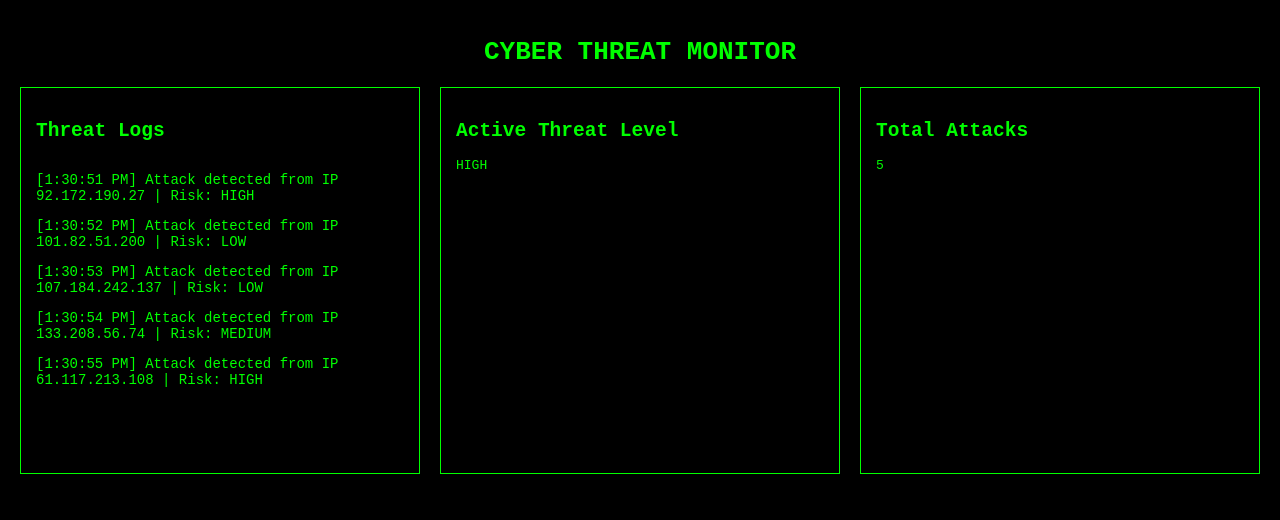
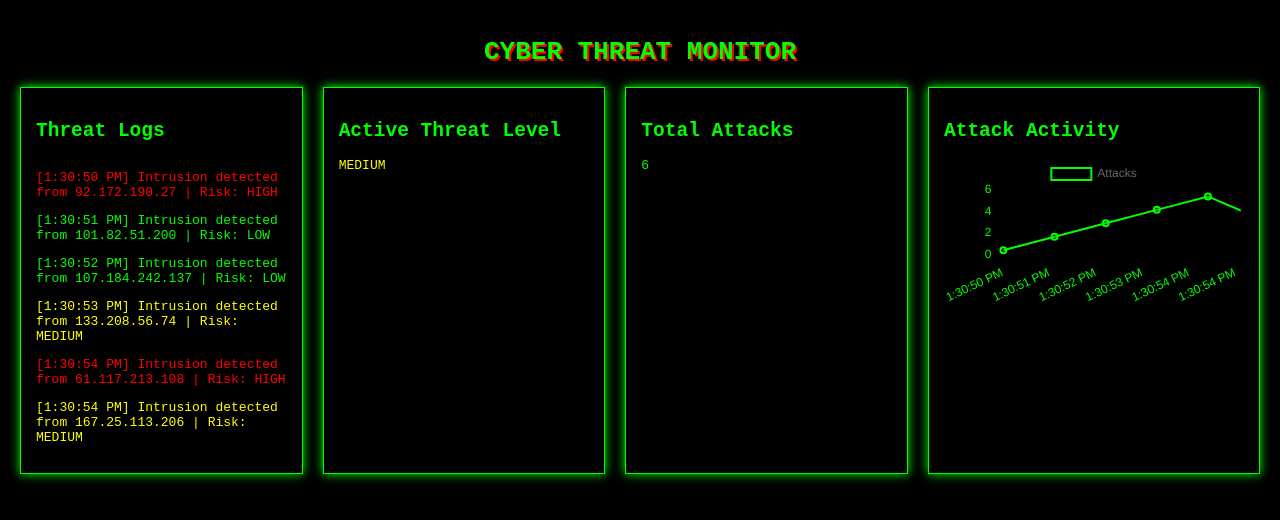
Before and after one commit to arthurdnz-dev/Cyber-Threat-Dashboard, a plain HTML site: page index.html in a window 1280 px wide. Drawn offline with nearby package versions, Linux system fonts and the light colour scheme.

Commit message:
adicionando tabelas, mudando as cores e arrumando alguns bugs

```diff
--- a/index.html
+++ b/index.html
@@ -27,11 +27,15 @@
                 <h2>Total Attacks</h2>
                 <p id="attackCount">0</p>
             </div>
+            <div class="card">
+            <h2>Attack Activity</h2>
+            <canvas id="attackChart"></canvas>
+</div>
 
         </div>
 
     </div>
-
+    <script src="https://cdn.jsdelivr.net/npm/chart.js"></script>
     <script src="script.js"></script>
 </body>
 </html>
--- a/script.js
+++ b/script.js
@@ -3,15 +3,45 @@ const threatLevel = document.getElementById("threatLevel");
 const attackCount = document.getElementById("attackCount");
 
 let count = 0;
+let attackData = [];
+
+// SOM DE ALERTA
+const alertSound = new Audio("https://www.soundjay.com/button/beep-07.wav");
+
+// CONFIG GRÁFICO
+const ctx = document.getElementById('attackChart').getContext('2d');
+
+const attackChart = new Chart(ctx, {
+    type: 'line',
+    data: {
+        labels: [],
+        datasets: [{
+            label: 'Attacks',
+            data: [],
+            borderColor: '#00ff00',
+            borderWidth: 2,
+            fill: false
+        }]
+    },
+    options: {
+        responsive: true,
+        scales: {
+            x: { ticks: { color: '#00ff00' } },
+            y: { ticks: { color: '#00ff00' } }
+        }
+    }
+});
 
 function generateLog() {
     const ip = `${random(1,255)}.${random(1,255)}.${random(1,255)}.${random(1,255)}`;
-    const risk = ["LOW", "MEDIUM", "HIGH"][random(0,2)];
+    const risks = ["LOW", "MEDIUM", "HIGH"];
+    const risk = risks[random(0,2)];
 
-    const log = `[${new Date().toLocaleTimeString()}] Attack detected from IP ${ip} | Risk: ${risk}`;
+    const logText = `[${new Date().toLocaleTimeString()}] Intrusion detected from ${ip} | Risk: ${risk}`;
 
     const p = document.createElement("p");
-    p.textContent = log;
+    p.textContent = logText;
+    p.classList.add(risk.toLowerCase());
 
     logs.appendChild(p);
     logs.scrollTop = logs.scrollHeight;
@@ -19,11 +49,40 @@ function generateLog() {
     count++;
     attackCount.textContent = count;
 
+    updateThreat(risk);
+    updateChart();
+}
+
+function updateThreat(risk) {
     threatLevel.textContent = risk;
+    threatLevel.classList.remove("low", "medium", "high", "alert");
+
+    if (risk === "LOW") {
+        threatLevel.classList.add("low");
+    } else if (risk === "MEDIUM") {
+        threatLevel.classList.add("medium");
+    } else {
+        threatLevel.classList.add("high", "alert");
+        alertSound.play(); // 🔊 toca som
+    }
+}
+
+function updateChart() {
+    const time = new Date().toLocaleTimeString();
+
+    attackChart.data.labels.push(time);
+    attackChart.data.datasets[0].data.push(count);
+
+    if (attackChart.data.labels.length > 10) {
+        attackChart.data.labels.shift();
+        attackChart.data.datasets[0].data.shift();
+    }
+
+    attackChart.update();
 }
 
 function random(min, max) {
     return Math.floor(Math.random() * (max - min + 1)) + min;
 }
 
-setInterval(generateLog, 1000);
+setInterval(generateLog, 800);
--- a/style.css
+++ b/style.css
@@ -3,6 +3,7 @@ body {
     color: #00ff00;
     font-family: monospace;
     margin: 0;
+    overflow: hidden;
 }
 
 .container {
@@ -12,6 +13,14 @@ body {
 .title {
     text-align: center;
     margin-bottom: 20px;
+    animation: glitch 1s infinite;
+}
+
+/* Efeito de glitch */
+@keyframes glitch {
+    0% { text-shadow: 2px 2px red; }
+    50% { text-shadow: -2px -2px blue; }
+    100% { text-shadow: 2px -2px green; }
 }
 
 .dashboard {
@@ -23,11 +32,26 @@ body {
     border: 1px solid #00ff00;
     padding: 15px;
     width: 30%;
-    background-color: rgba(0, 0, 0, 0.8);
+    background-color: rgba(0, 0, 0, 0.9);
+    box-shadow: 0 0 10px #00ff00;
 }
 
 #logs {
     height: 300px;
     overflow-y: auto;
-    font-size: 14px;
+    font-size: 13px;
 }
+
+/* CORES DE RISCO */
+.low { color: #00ff00; }
+.medium { color: yellow; }
+.high { color: red; }
+
+/* ALERTA PISCANDO */
+.alert {
+    animation: blink 0.5s infinite;
+}
+
+@keyframes blink {
+    50% { opacity: 0.2; }
+}
```
